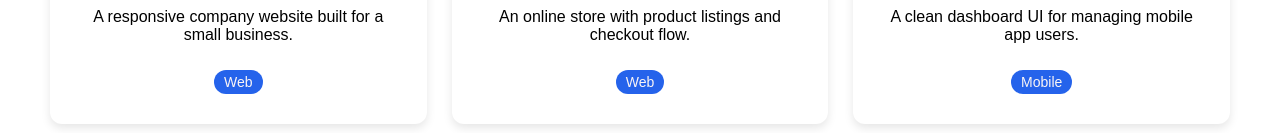
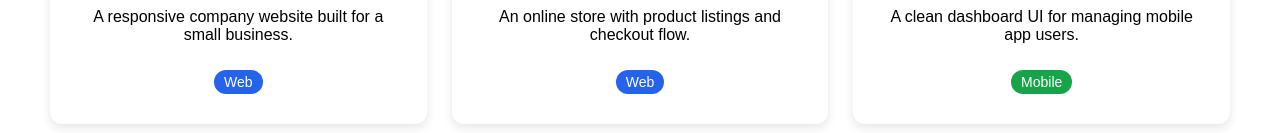
Before and after one commit to GaveshaD/it-company-website, a Nuxt app: page /projects in a window 1280 px wide. Shown: the part 667-800 px from the top of the page. Built offline with nearby package versions, Linux system fonts and the light colour scheme.

Commit message:
Add colors to project category badges

```diff
--- a/app/components/ProjectCard.vue
+++ b/app/components/ProjectCard.vue
@@ -2,7 +2,7 @@
   <div class="project-card">
     <h2 v-html="highlightedTitle || title"></h2>
     <p>{{ description }}</p>
-    <span class="category">{{ category }}</span>
+    <span class="category" :class="category.toLowerCase()">{{ category }}</span>
   </div>
 </template>
 
@@ -34,9 +34,20 @@ defineProps({
   display: inline-block;
   margin-top: 10px;
   padding: 4px 10px;
-  background: #2563eb;
-  color: rgb(250, 245, 245);
   border-radius: 999px;
   font-size: 14px;
+  color: white;
+}
+
+.category.web {
+  background: #2563eb;
+}
+
+.category.mobile {
+  background: #16a34a;
+}
+
+.category.cloud {
+  background: #9333ea;
 }
 </style>
```
